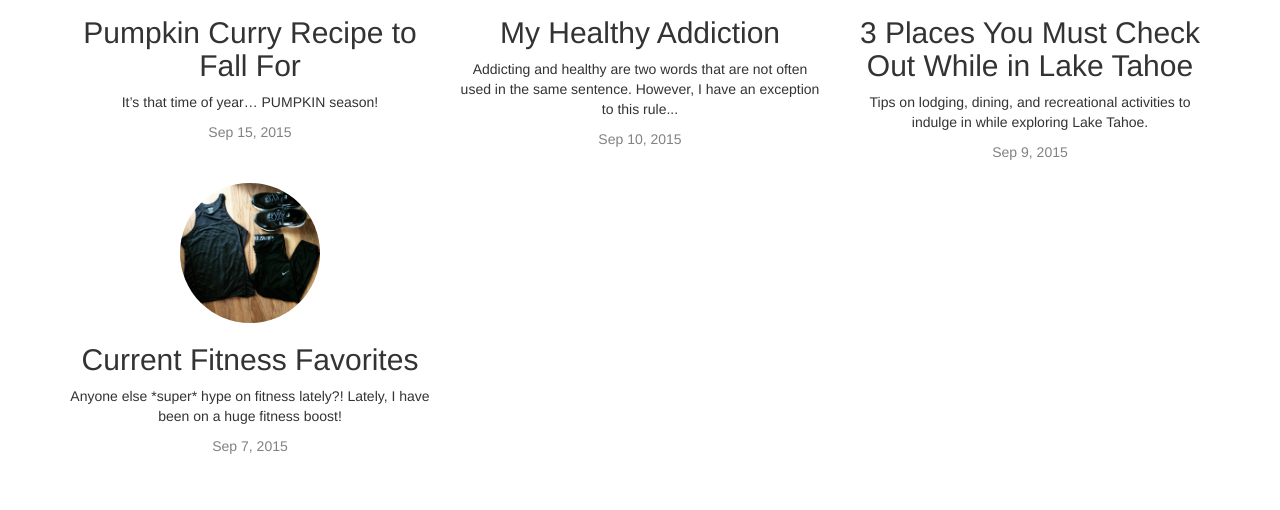
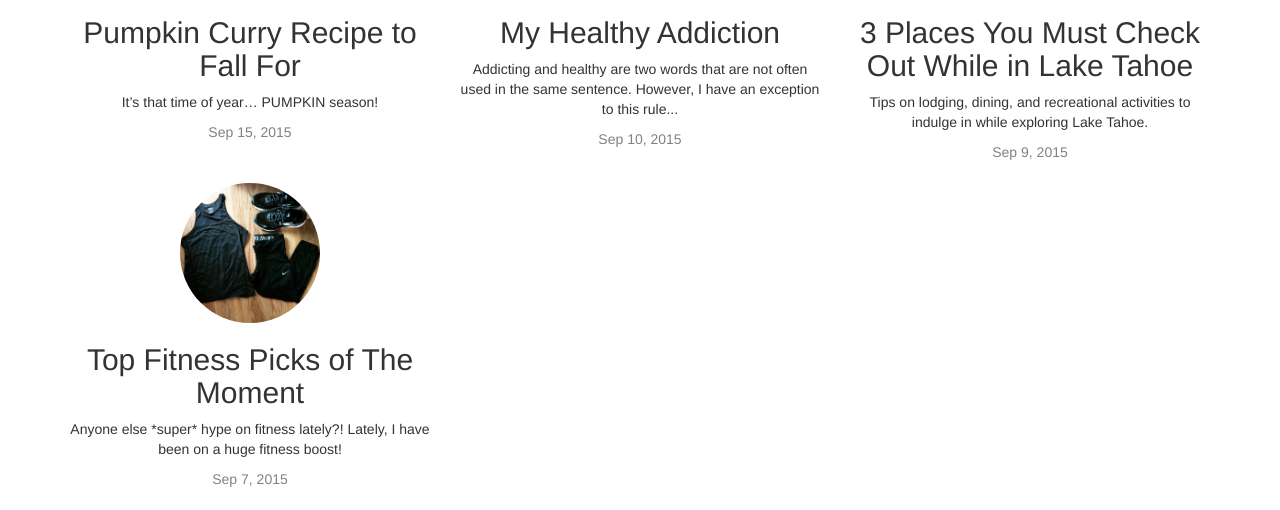
Before and after one commit to saradusenberry/saradusenberry.github.io, a Jekyll site: the page built from index.html, in a window 1280 px wide and 957 px high, cut to the strip 447-957 px from the top of the window. Built offline with Jekyll 4.4.1, drawn with Linux system fonts in a browser that asks for light colours; nearby versions of some CDN libraries.

Commit message:
Title Change

```diff
--- a/_posts/2015-09-07-FitnessFavorites.md
+++ b/_posts/2015-09-07-FitnessFavorites.md
@@ -1,6 +1,6 @@
 ---
 layout: post
-title: Current Fitness Favorites
+title: Top Fitness Picks of The Moment
 img: Fitness.jpg
 excerpt: Anyone else *super* hype on fitness lately?! Lately, I have been on a huge fitness boost!
 style: |
```
